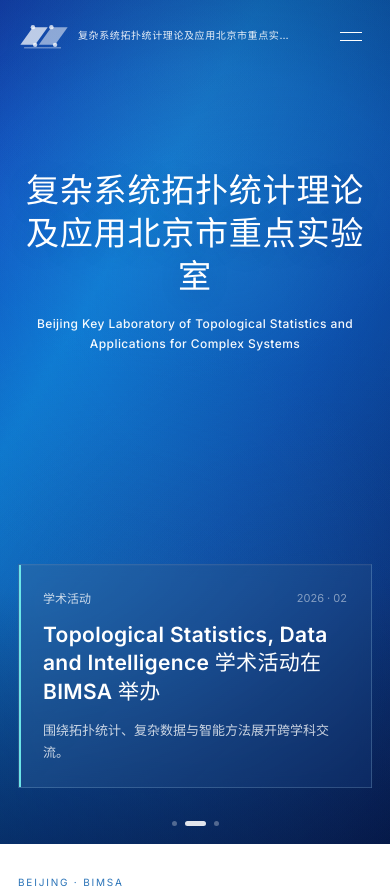
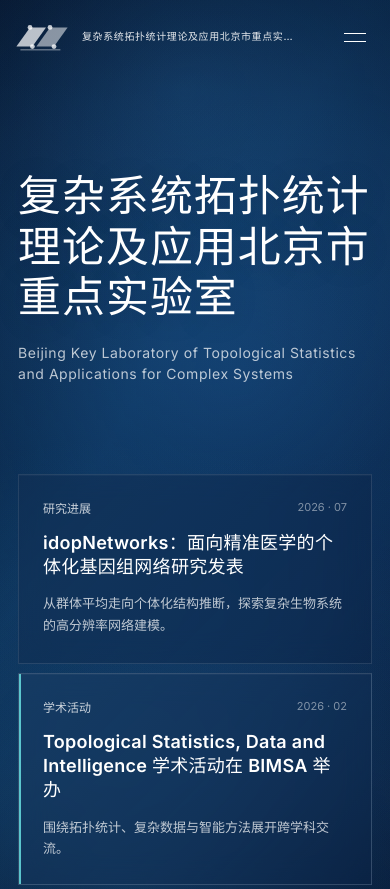
Before and after one commit to RanchoTao/WULab, a React (Vite) app: page / in a window 390 px wide. Shown: the top 889 px of the page. Built offline with nearby package versions, Linux system fonts and the light colour scheme.

Commit message:
Refine hero typography and visual palette

```diff
--- a/src/styles.css
+++ b/src/styles.css
@@ -123,24 +123,24 @@ button { font: inherit; }
   height: 100svh;
   overflow: hidden;
   color: #fff;
-  background: linear-gradient(120deg, #1549c8 0%, #0e7fd8 30%, #0b50ae 60%, #092568 100%);
+  background: linear-gradient(120deg, #071a33 0%, #0c3157 35%, #0b294d 65%, #06152c 100%);
 }
 .flow-background { position: absolute; inset: 0; width: 100%; height: 100%; }
 .hero-vignette {
   position: absolute;
   inset: 0;
   background:
-    radial-gradient(circle at 50% 42%, transparent 18%, rgba(3,16,67,.08) 55%, rgba(2,12,44,.34) 100%),
-    linear-gradient(180deg, rgba(4,20,66,.12), transparent 24%, transparent 70%, rgba(2,15,48,.32));
+    radial-gradient(circle at 50% 42%, transparent 20%, rgba(2,14,36,.10) 56%, rgba(1,8,24,.42) 100%),
+    linear-gradient(180deg, rgba(2,11,30,.18), transparent 25%, transparent 68%, rgba(1,9,25,.40));
   pointer-events: none;
 }
 .hero-mesh {
   position: absolute;
   inset: 0;
-  opacity: .12;
+  opacity: .08;
   background-image:
-    linear-gradient(rgba(255,255,255,.055) 1px, transparent 1px),
-    linear-gradient(90deg, rgba(255,255,255,.035) 1px, transparent 1px);
+    linear-gradient(rgba(255,255,255,.045) 1px, transparent 1px),
+    linear-gradient(90deg, rgba(255,255,255,.028) 1px, transparent 1px);
   background-size: 160px 160px;
   mask-image: linear-gradient(to bottom, rgba(0,0,0,.15), transparent 55%);
   pointer-events: none;
@@ -158,20 +158,20 @@ button { font: inherit; }
 .hero-title-wrap h1 {
   margin: 0;
   color: #fff;
-  font-size: clamp(40px, 3.6vw, 72px);
+  font-size: clamp(38px, 3.25vw, 64px);
   line-height: 1.18;
-  letter-spacing: .045em;
+  letter-spacing: .025em;
   font-weight: 600;
-  text-shadow: 0 4px 30px rgba(0,32,92,.14);
+  text-shadow: 0 4px 30px rgba(0,18,48,.18);
 }
 .hero-title-wrap p {
-  margin: 22px auto 0;
+  margin: 20px auto 0;
   max-width: 1280px;
-  color: rgba(255,255,255,.96);
-  font-size: clamp(15px, 1.7vw, 27px);
+  color: rgba(255,255,255,.72);
+  font-size: clamp(14px, 1.35vw, 22px);
   line-height: 1.5;
-  letter-spacing: .065em;
-  font-weight: 500;
+  letter-spacing: .08em;
+  font-weight: 400;
 }
 
 .hero-news-shell {
@@ -192,10 +192,10 @@ button { font: inherit; }
   min-height: 222px;
   padding: 29px 34px 28px;
   overflow: hidden;
-  border: 1px solid rgba(255,255,255,.065);
-  background: linear-gradient(135deg, rgba(42,78,143,.36), rgba(16,47,108,.33));
-  box-shadow: inset 0 1px rgba(255,255,255,.025);
-  backdrop-filter: blur(8px);
+  border: 1px solid rgba(255,255,255,.10);
+  background: linear-gradient(135deg, rgba(20,45,80,.40), rgba(8,28,60,.30));
+  box-shadow: inset 0 1px rgba(255,255,255,.03);
+  backdrop-filter: blur(14px);
   transition: transform .28s ease, background .28s ease, border-color .28s ease;
 }
 .hero-news-card::before {
@@ -209,10 +209,10 @@ button { font: inherit; }
 .hero-news-card:hover,
 .hero-news-card.is-active {
   transform: translateY(-5px);
-  border-color: rgba(255,255,255,.12);
-  background: linear-gradient(135deg, rgba(47,105,164,.52), rgba(18,52,113,.48));
+  border-color: rgba(255,255,255,.15);
+  background: linear-gradient(135deg, rgba(27,62,102,.50), rgba(10,34,69,.40));
 }
-.hero-news-card.is-active::before { background: rgba(113,239,238,.95); }
+.hero-news-card.is-active::before { background: rgba(113,239,238,.78); }
 .hero-news-meta { display: flex; align-items: center; justify-content: space-between; gap: 20px; margin-bottom: 15px; }
 .hero-news-meta span { color: rgba(255,255,255,.78); font-size: 12px; font-weight: 500; }
 .hero-news-meta time { color: rgba(255,255,255,.48); font-size: 11px; }
@@ -230,7 +230,7 @@ button { font: inherit; }
   overflow: hidden;
   -webkit-box-orient: vertical;
   -webkit-line-clamp: 2;
-  color: rgba(255,255,255,.78);
+  color: rgba(255,255,255,.74);
   font-size: 13px;
   line-height: 1.65;
 }
@@ -308,122 +308,89 @@ button { font: inherit; }
 
 .people-section { background: #edf3f7; }
 .people-grid { display: grid; grid-template-columns: repeat(3, 1fr); gap: 18px; margin-top: 65px; }
-.person-card { min-height: 415px; padding: 28px; position: relative; overflow: hidden; background: #fff; border: 1px solid rgba(18,58,91,.08); }
-.person-monogram { height: 190px; margin: -28px -28px 30px; display: grid; place-items: center; background: linear-gradient(135deg, #0d5ea7, #35a1c7); color: rgba(255,255,255,.87); font-family: Georgia, 'Noto Serif SC', serif; font-size: 82px; }
-.person-card > span { color: #2379bc; font-size: 11px; }
-.person-card h3 { margin: 9px 0 3px; font-size: 26px; font-weight: 500; }
-.person-card strong { color: #738497; font-size: 12px; font-weight: 500; }
-.person-card p { margin: 18px 0 0; color: #718295; font-size: 13px; line-height: 1.7; }
+.person-card { min-height: 415px; padding: 28px; position: relative; overflow: hidden; background: #fff; border: 1px solid var(--line); }
+.person-photo { position: absolute; inset: 0; background: linear-gradient(145deg, #d8e4eb, #b7c9d7); }
+.person-card:nth-child(1) .person-photo { background: linear-gradient(rgba(14,30,50,.08), rgba(14,30,50,.36)), url('/wulab/qiu-chengtong.jpg') center 20% / cover no-repeat; }
+.person-card:nth-child(2) .person-photo { background: linear-gradient(rgba(14,30,50,.08), rgba(14,30,50,.36)), url('/wulab/wu-rongling.jpg') center 20% / cover no-repeat; }
+.person-card:nth-child(3) .person-photo { background: linear-gradient(rgba(14,30,50,.08), rgba(14,30,50,.36)), url('/wulab/gong-xinqi.jpg') center 20% / cover no-repeat; }
+.person-copy { position: absolute; left: 28px; right: 28px; bottom: 26px; z-index: 2; color: #fff; }
+.person-copy p { margin: 0 0 12px; font-size: 10px; letter-spacing: .12em; opacity: .72; }
+.person-copy h3 { margin: 0; font-size: 31px; line-height: 1.1; font-weight: 500; }
+.person-copy span { display: block; margin-top: 8px; font-size: 13px; opacity: .78; }
+.person-copy small { display: block; margin-top: 18px; font-size: 11px; opacity: .68; }
 
-.news-section { background: #fff; }
-.news-list { display: grid; grid-template-columns: repeat(3, 1fr); gap: 18px; margin-top: 65px; }
-.news-list > a { min-height: 300px; padding: 28px; position: relative; border: 1px solid var(--line); transition: transform .22s ease, border-color .22s ease; }
-.news-list > a:hover { transform: translateY(-5px); border-color: rgba(26,116,181,.38); }
-.news-list > a > div { display: flex; justify-content: space-between; color: #7a8b9a; font-size: 11px; }
-.news-list > a > div span { color: #2379bc; }
-.news-list h3 { margin: 70px 0 14px; font-size: 22px; line-height: 1.5; font-weight: 500; }
-.news-list p { margin: 0; color: #778898; font-size: 13px; line-height: 1.75; }
-.news-list b { position: absolute; right: 28px; bottom: 24px; color: #2379bc; font-weight: 400; }
+.about-section { background: #fff; }
+.about-grid { display: grid; grid-template-columns: 1fr 1fr; gap: 90px; align-items: start; }
+.about-section .section-title { display: block; }
+.about-section .section-title > span { display: block; margin-bottom: 18px; }
+.about-copy { padding-top: 54px; }
+.about-copy p { margin: 0 0 24px; color: #5f7183; font-size: 16px; line-height: 2; }
 
-.about-section { padding: 125px 0; background: #091e4a; color: #fff; }
-.about-inner { display: grid; grid-template-columns: 1.1fr .9fr; gap: 110px; }
-.about-inner span { color: #62dce8; font-size: 10px; letter-spacing: .2em; }
-.about-inner h2 { margin: 20px 0 0; max-width: 790px; font-size: clamp(38px, 4.2vw, 64px); line-height: 1.2; font-weight: 500; }
-.about-inner > div:last-child { padding-top: 36px; }
-.about-inner p { margin: 0 0 20px; color: rgba(255,255,255,.64); font-size: 15px; line-height: 1.9; }
-.about-inner a { display: inline-block; margin-top: 14px; color: #fff; border-bottom: 1px solid rgba(255,255,255,.35); padding-bottom: 5px; font-size: 13px; }
+.join-section { padding: 130px 0; color: #fff; background: linear-gradient(120deg, #071b43, #0b4b7a); }
+.join-inner span { color: #61d9e5; font-size: 10px; letter-spacing: .2em; }
+.join-inner h2 { margin: 20px 0 0; max-width: 860px; font-size: clamp(44px, 4.8vw, 72px); line-height: 1.12; font-weight: 500; letter-spacing: -.04em; }
+.join-inner p { max-width: 720px; margin: 28px 0 0; color: rgba(255,255,255,.66); font-size: 15px; line-height: 1.9; }
 
-.join-section { padding: 120px 0; background: #61d8e6; }
-.join-inner { display: grid; grid-template-columns: 190px 1.2fr .8fr; gap: 50px; align-items: start; }
-.join-inner > span { padding-top: 10px; color: #0f5872; font-size: 10px; letter-spacing: .18em; }
-.join-inner h2 { margin: 0; color: #072b48; font-size: clamp(42px, 4.4vw, 66px); line-height: 1.18; font-weight: 500; }
-.join-inner > div { padding-top: 8px; }
-.join-inner p { margin: 0 0 28px; color: rgba(7,43,72,.72); font-size: 14px; line-height: 1.8; }
-.join-inner a { display: inline-block; padding: 14px 22px; background: #082d4b; color: #fff; font-size: 13px; }
+footer { padding: 42px 0; color: #8c9aaa; background: #061329; }
+.footer-inner { display: flex; align-items: flex-end; justify-content: space-between; gap: 30px; }
+.footer-inner strong { display: block; color: rgba(255,255,255,.8); font-size: 13px; font-weight: 500; }
+.footer-inner span { display: block; margin-top: 8px; font-size: 9px; }
+.footer-inner p { margin: 0; font-size: 10px; letter-spacing: .12em; }
 
-.footer { background: #05142f; color: rgba(255,255,255,.7); }
-.footer-inner { min-height: 185px; display: flex; align-items: center; justify-content: space-between; gap: 70px; }
-.footer-brand { display: flex; align-items: center; gap: 18px; color: #fff; }
-.footer-brand .lab-mark { width: 68px; }
-.footer-brand strong { display: block; max-width: 520px; font-size: 14px; font-weight: 500; }
-.footer-brand small { display: block; margin-top: 6px; max-width: 570px; color: rgba(255,255,255,.42); font-size: 9px; line-height: 1.5; }
-.footer-inner > div:last-child { text-align: right; font-size: 11px; line-height: 1.75; }
-.footer-inner p { margin: 0; }
-.footer-inner a { color: rgba(255,255,255,.88); }
-.copyright { padding: 20px 0 24px; border-top: 1px solid rgba(255,255,255,.08); color: rgba(255,255,255,.35); font-size: 10px; }
-
-@media (max-width: 1280px) {
-  :root { --shell: calc(100vw - 72px); }
-  .site-header { grid-template-columns: 260px 1fr 80px; }
-  .brand-copy strong { max-width: 230px; }
-  .brand-copy small { display: none; }
-  .lab-mark { width: 58px; }
-  .nav { gap: 28px; }
-  .nav a { font-size: 14px; }
-  .hero-news-shell { width: calc(100vw - 110px); }
+@media (max-width: 1180px) {
+  :root { --shell: min(100% - 64px, 1100px); }
+  .site-header { grid-template-columns: 1fr auto; }
+  .nav { position: fixed; inset: 0; z-index: 60; height: 100vh; padding: 120px 30px 60px; flex-direction: column; gap: 0; background: rgba(5,19,46,.96); transform: translateY(-100%); transition: transform .3s ease; }
+  .nav.open { transform: translateY(0); }
+  .nav a { height: auto; padding: 18px 0; font-size: 22px; }
+  .nav a::after { display: none; }
+  .header-right { z-index: 70; }
+  .menu-btn { display: block; }
+  .user-link { display: none; }
+  .hero-news-shell { width: min(1100px, calc(100vw - 64px)); }
+  .hero-news-card { padding: 24px; }
+  .hero-news-card b { left: 24px; }
+  .mission-inner { grid-template-columns: 1fr 1.5fr; }
+  .mission-inner > div { grid-column: 1 / -1; justify-self: start; padding-bottom: 22px; }
+  .research-card { min-height: 390px; }
 }
 
-@media (max-width: 900px) {
+@media (max-width: 800px) {
   :root { --shell: calc(100vw - 36px); }
-  .site-header { position: absolute; height: 72px; grid-template-columns: 1fr auto; padding: 0 18px; }
-  .brand { gap: 8px; }
-  .lab-mark { width: 52px; height: 34px; }
+  .site-header { height: 74px; padding: 0 14px; }
   .brand-copy strong { max-width: 220px; font-size: 10px; }
-  .nav {
-    position: fixed;
-    inset: 72px 0 auto 0;
-    height: auto;
-    padding: 12px 22px 24px;
-    display: grid;
-    gap: 0;
-    background: rgba(5,27,72,.96);
-    backdrop-filter: blur(20px);
-    transform: translateY(-130%);
-    transition: transform .25s ease;
-  }
-  .nav.open { transform: translateY(0); }
-  .nav a { height: 52px; border-bottom: 1px solid rgba(255,255,255,.08); }
-  .nav a::after { display: none; }
-  .user-link { display: none; }
-  .menu-btn { display: block; }
-  .header-right { grid-column: 2; }
-
-  .hero { min-height: 760px; height: 100svh; }
-  .hero-title-wrap { top: 31%; width: calc(100vw - 36px); }
-  .hero-title-wrap h1 { font-size: clamp(31px, 8.5vw, 50px); line-height: 1.3; letter-spacing: .02em; }
-  .hero-title-wrap p { margin-top: 16px; font-size: 12px; line-height: 1.7; letter-spacing: .035em; }
-  .hero-news-shell { width: calc(100vw - 36px); bottom: 18px; }
-  .hero-news-grid { display: block; }
-  .hero-news-card { display: none; min-height: 215px; padding: 24px; }
-  .hero-news-card.is-active { display: block; transform: none; }
-  .hero-news-card h2 { font-size: 21px; }
-  .hero-news-card b { left: 24px; }
-
-  .mission-inner { grid-template-columns: 1fr; gap: 13px; padding: 32px 0; }
+  .brand-copy small { display: none; }
+  .lab-mark { width: 56px; }
+  .hero { min-height: 820px; height: auto; }
+  .hero-title-wrap { position: relative; top: auto; left: auto; width: calc(100% - 36px); margin: 0 auto; padding-top: 170px; transform: none; text-align: left; }
+  .hero-title-wrap h1 { font-size: clamp(38px, 11vw, 58px); }
+  .hero-title-wrap p { margin-left: 0; font-size: 14px; letter-spacing: .04em; }
+  .hero-news-shell { position: relative; left: auto; bottom: auto; width: calc(100% - 36px); margin: 90px auto 0; transform: none; }
+  .hero-news-grid { grid-template-columns: 1fr; }
+  .hero-news-card { min-height: 190px; }
+  .hero-pagination { padding-bottom: 18px; }
+  .mission-inner { min-height: 0; padding: 32px 0; grid-template-columns: 1fr; gap: 16px; }
   .mission-inner > p { font-size: 20px; }
-  .mission-inner > div { justify-self: start; }
+  .mission-inner > div { grid-column: auto; padding-bottom: 0; }
   .section { padding: 82px 0; }
-  .section-title { grid-template-columns: 1fr; gap: 14px; }
-  .section-title > span { padding-top: 0; }
-  .section-title p { grid-column: 1; margin-top: 0; }
-  .research-grid, .people-grid, .news-list { grid-template-columns: 1fr; }
+  .section-title { display: block; }
+  .section-title > span { display: block; margin-bottom: 16px; padding: 0; }
+  .section-title h2 { font-size: 42px; }
+  .section-title p { margin-top: 18px; }
+  .research-grid { grid-template-columns: 1fr; margin-top: 46px; }
   .research-card { min-height: 350px; }
-  .research-card > p { margin-top: 55px; }
+  .research-card > p { margin-top: 54px; }
   .dark-band { padding: 82px 0; }
-  .dark-band-inner { grid-template-columns: 1fr; gap: 34px; }
-  .publication-row { grid-template-columns: 88px 1fr 20px; gap: 15px; min-height: 150px; }
-  .publication-row h3 { font-size: 15px; }
-  .about-section { padding: 86px 0; }
-  .about-inner { grid-template-columns: 1fr; gap: 30px; }
-  .about-inner > div:last-child { padding-top: 0; }
-  .join-section { padding: 85px 0; }
-  .join-inner { grid-template-columns: 1fr; gap: 20px; }
-  .join-inner > div { padding-top: 10px; }
-  .footer-inner { min-height: 250px; flex-direction: column; align-items: flex-start; justify-content: center; gap: 30px; }
-  .footer-inner > div:last-child { text-align: left; }
+  .dark-band-inner { grid-template-columns: 1fr; gap: 36px; }
+  .dark-band h2 { font-size: 42px; }
+  .publication-row { grid-template-columns: 1fr 24px; gap: 16px; padding: 28px 0; }
+  .publication-row > div { grid-column: 1 / -1; }
+  .publication-row:hover { padding: 28px 0; }
+  .people-grid { grid-template-columns: 1fr; }
+  .person-card { min-height: 480px; }
+  .about-grid { grid-template-columns: 1fr; gap: 20px; }
+  .about-copy { padding-top: 0; }
+  .join-section { padding: 90px 0; }
+  .join-inner h2 { font-size: 44px; }
+  .footer-inner { align-items: flex-start; flex-direction: column; }
 }
-
-@media (prefers-reduced-motion: reduce) {
-  html { scroll-behavior: auto; }
-  *, *::before, *::after { animation-duration: .001ms !important; animation-iteration-count: 1 !important; transition-duration: .001ms !important; }
-}
```
